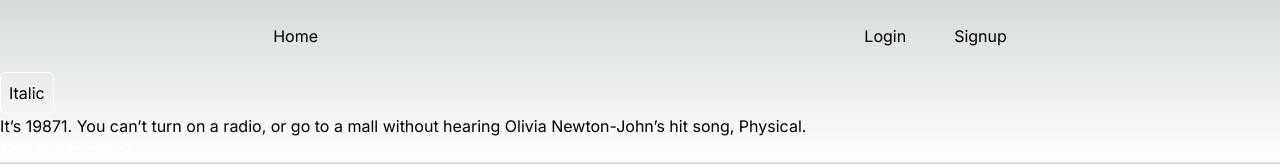
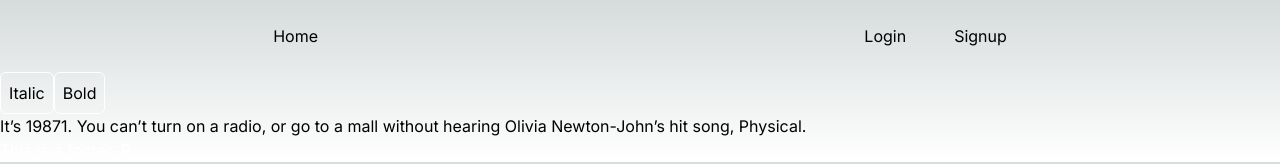
Before and after one commit to LucioFurnari/Blog-Client, a Next.js app: page /submit in a window 1280 px wide. Shown: the top 164 px of the page. Built offline with nearby package versions, Linux system fonts and the light colour scheme; no server answers.

Commit message:
Add bold button

```diff
--- a/src/app/submit/page.tsx
+++ b/src/app/submit/page.tsx
@@ -34,11 +34,16 @@ export default function Tiptap () {
   }, [editor])
 
   function handleItalic() {
-    editor?.chain().focus().toggleItalic().run()
+    editor?.chain().focus().toggleItalic().run();
+  }
+
+  function handleBold() {
+    editor?.chain().focus().toggleBold().run();
   }
   return (
     <>
     <button className={`rounded-md border-[1px] p-2 ${editor?.isActive('italic') ? 'bg-white text-black' : 'border-white'}`} onClick={handleItalic}>Italic</button>
+    <button className={`rounded-md border-[1px] p-2 ${editor?.isActive('bold') ? 'bg-white text-black' : 'border-white'}`} onClick={handleBold}>Bold</button>
     <EditorContent editor={editor} />
     <p>{editorContent}</p>
     </>
```
